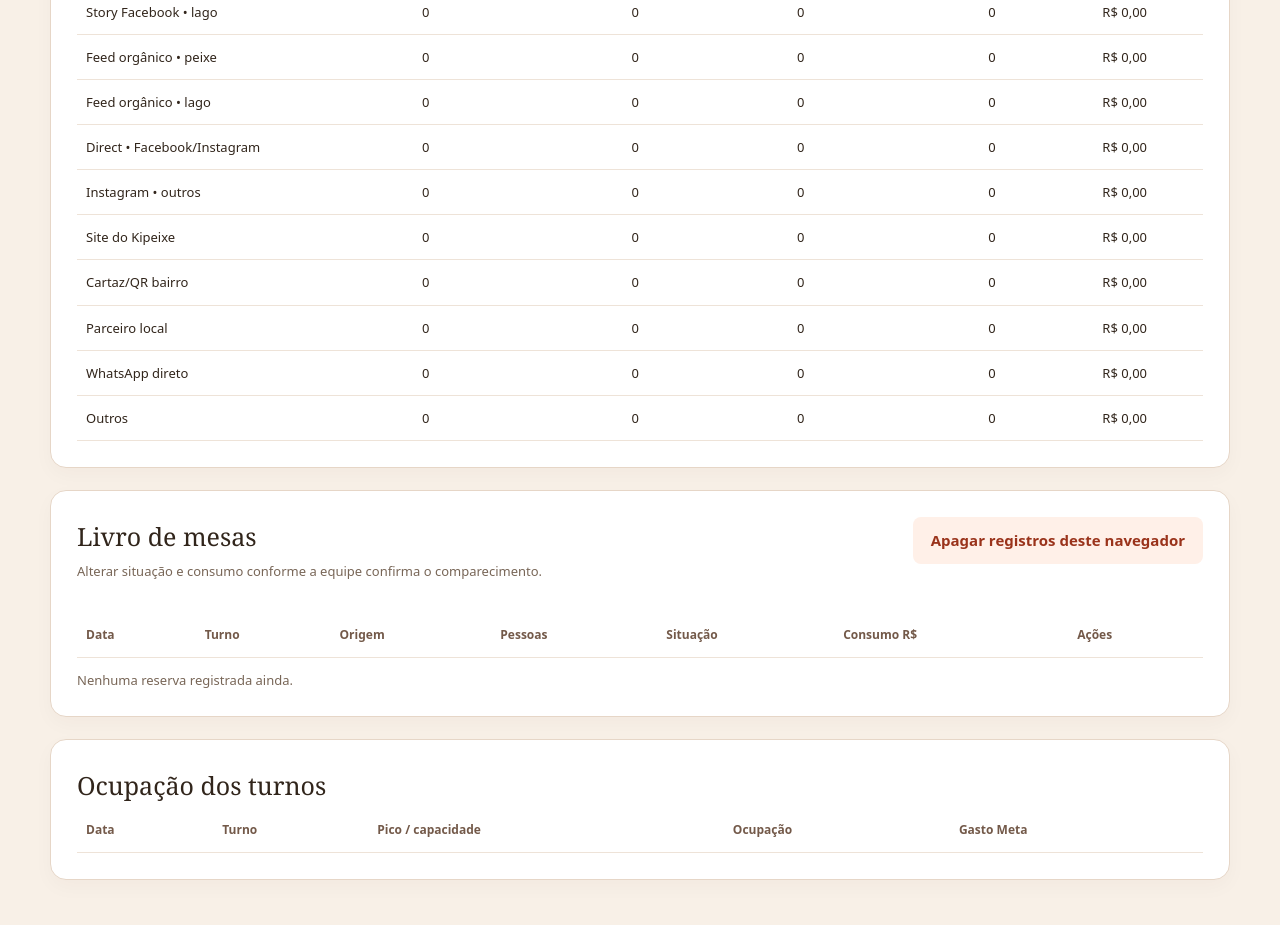
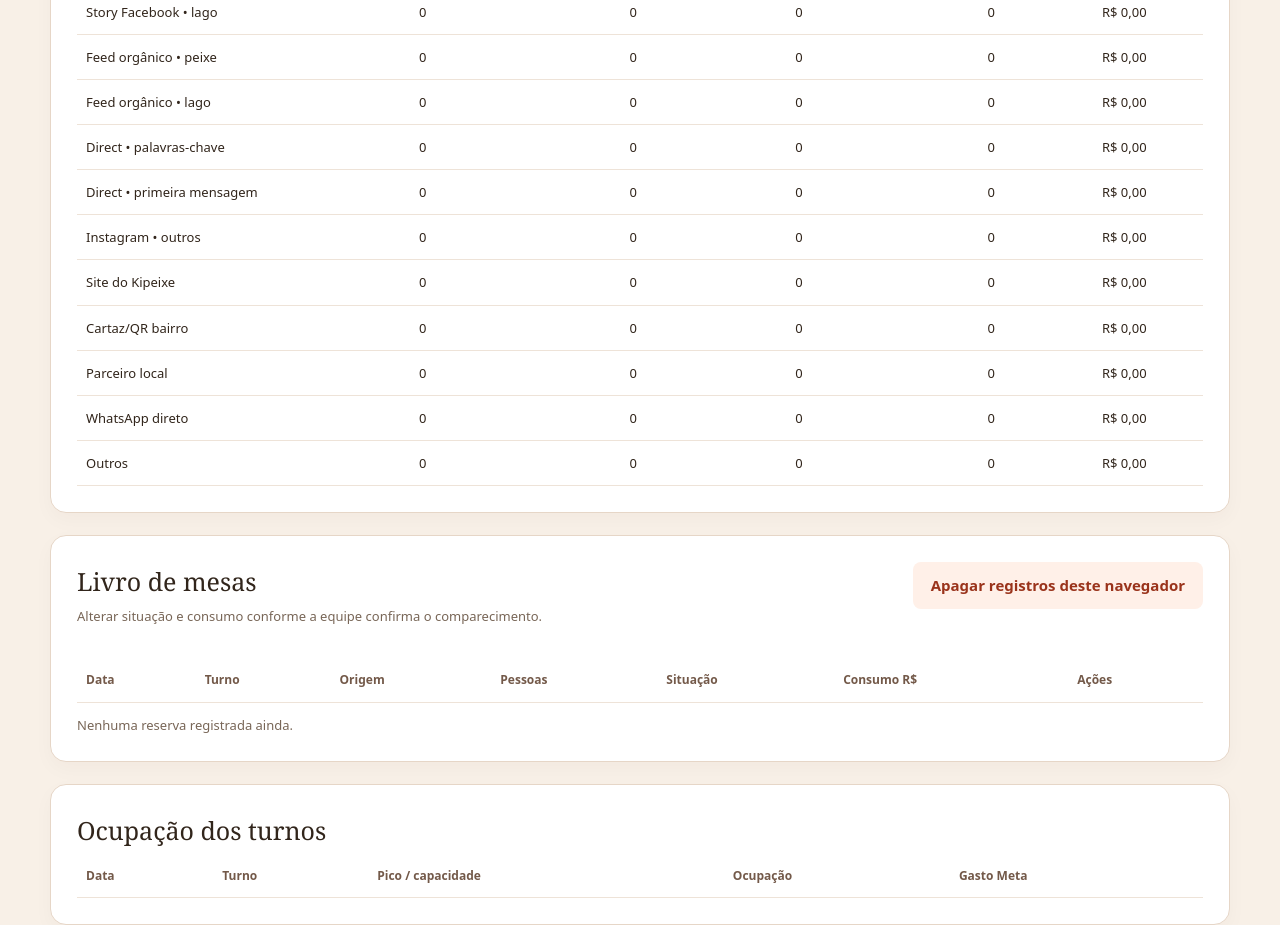
Before and after one commit to Fahremback/kipeixe-site, a plain HTML site: page placar-presencial.html in a window 1280 px wide. Shown: the part 1780-2705 px from the top of the page. Drawn offline with Linux system fonts and the light colour scheme.

Commit message:
feat(marketing): track instant reply reservation inquiries

```diff
--- a/placar-data.mjs
+++ b/placar-data.mjs
@@ -1,7 +1,7 @@
 export const DATE_START = '2026-11-13';
 export const DATE_END = '2026-11-22';
 export const SHIFTS = Object.freeze(['almoco', 'jantar']);
-export const SOURCES = Object.freeze(['META_PEIXE', 'META_LAGO', 'META_VIDEO_REAL', 'META_VIDEO_PEIXE', 'META_VIDEO_AMBIENTE', 'META', 'IG_REEL_PEIXE', 'IG_REEL_AMBIENTE', 'FB_STORY_PEIXE', 'FB_STORY_LAGO', 'IG_FEED_PEIXE', 'IG_FEED_LAGO', 'SOCIAL_DIRECT', 'INSTAGRAM', 'SITE', 'BAIRRO', 'PARCEIRO', 'WHATSAPP', 'OUTROS']);
+export const SOURCES = Object.freeze(['META_PEIXE', 'META_LAGO', 'META_VIDEO_REAL', 'META_VIDEO_PEIXE', 'META_VIDEO_AMBIENTE', 'META', 'IG_REEL_PEIXE', 'IG_REEL_AMBIENTE', 'FB_STORY_PEIXE', 'FB_STORY_LAGO', 'IG_FEED_PEIXE', 'IG_FEED_LAGO', 'SOCIAL_DIRECT', 'SOCIAL_INSTANTANEA', 'INSTAGRAM', 'SITE', 'BAIRRO', 'PARCEIRO', 'WHATSAPP', 'OUTROS']);
 export const STATUSES = Object.freeze(['CONSULTA', 'CONFIRMADA', 'COMPARECEU', 'FALTOU']);
 
 export function validSource(source) {
--- a/placar-presencial.html
+++ b/placar-presencial.html
@@ -7,7 +7,7 @@
   <meta name="theme-color" content="#2b2019">
   <title>Kipeixe | Placar presencial 13–22/11</title>
   <link rel="stylesheet" href="placar.css?v=20261113">
-  <script type="module" src="placar-ui.mjs?v=20261113-feed-posts"></script>
+  <script type="module" src="placar-ui.mjs?v=20261113-instant-reply"></script>
 </head>
 <body>
   <header class="top"><div><p class="eyebrow">Gestão local • 13–22 novembro 2026</p><h1>KIPEIXE <span>Placar presencial</span></h1></div><a href="visite.html">Ver página de reservas ↗</a></header>
@@ -29,7 +29,7 @@
         <div class="field-grid">
           <label>Data <input name="date" type="date" min="2026-11-13" max="2026-11-22" required></label>
           <label>Turno <select name="shift"><option value="almoco">Almoço</option><option value="jantar">Jantar</option></select></label>
-          <label>Origem <select name="source"><option value="META_PEIXE">Meta • anúncio peixe</option><option value="META_LAGO">Meta • anúncio lago</option><option value="META_VIDEO_REAL">Meta • vídeo real</option><option value="META_VIDEO_PEIXE">Meta • Reel pago peixe</option><option value="META_VIDEO_AMBIENTE">Meta • Reel pago lago</option><option value="META">Meta • outros</option><option value="IG_REEL_PEIXE">Reel orgânico • peixe</option><option value="IG_REEL_AMBIENTE">Reel orgânico • lago</option><option value="FB_STORY_PEIXE">Story Facebook • peixe</option><option value="FB_STORY_LAGO">Story Facebook • lago</option><option value="IG_FEED_PEIXE">Feed orgânico • peixe</option><option value="IG_FEED_LAGO">Feed orgânico • lago</option><option value="SOCIAL_DIRECT">Direct • Facebook/Instagram</option><option value="INSTAGRAM">Instagram • outros</option><option value="SITE">Site do Kipeixe</option><option value="BAIRRO">Cartaz/QR bairro</option><option value="PARCEIRO">Parceiro local</option><option value="WHATSAPP">WhatsApp direto</option><option value="OUTROS">Outros</option></select></label>
+          <label>Origem <select name="source"><option value="META_PEIXE">Meta • anúncio peixe</option><option value="META_LAGO">Meta • anúncio lago</option><option value="META_VIDEO_REAL">Meta • vídeo real</option><option value="META_VIDEO_PEIXE">Meta • Reel pago peixe</option><option value="META_VIDEO_AMBIENTE">Meta • Reel pago lago</option><option value="META">Meta • outros</option><option value="IG_REEL_PEIXE">Reel orgânico • peixe</option><option value="IG_REEL_AMBIENTE">Reel orgânico • lago</option><option value="FB_STORY_PEIXE">Story Facebook • peixe</option><option value="FB_STORY_LAGO">Story Facebook • lago</option><option value="IG_FEED_PEIXE">Feed orgânico • peixe</option><option value="IG_FEED_LAGO">Feed orgânico • lago</option><option value="SOCIAL_DIRECT">Direct • palavras-chave</option><option value="SOCIAL_INSTANTANEA">Direct • primeira mensagem</option><option value="INSTAGRAM">Instagram • outros</option><option value="SITE">Site do Kipeixe</option><option value="BAIRRO">Cartaz/QR bairro</option><option value="PARCEIRO">Parceiro local</option><option value="WHATSAPP">WhatsApp direto</option><option value="OUTROS">Outros</option></select></label>
           <label>Se for parceiro: código da indicação <input name="partnerCode" type="text" maxlength="32" placeholder="Ex.: PARCEIRO_RHINO" autocomplete="off"></label>
           <label>Pessoas <input name="partySize" type="number" min="1" max="20" step="1" value="2" required></label>
           <label>Situação <select name="status"><option value="CONSULTA">Consulta recebida</option><option value="CONFIRMADA" selected>Confirmada</option><option value="COMPARECEU">Compareceu</option><option value="FALTOU">Não compareceu</option></select></label>
--- a/placar-ui.mjs
+++ b/placar-ui.mjs
@@ -1,7 +1,7 @@
-import {SOURCES,STATUSES,validateReservation,validateShift,summarize,exportCSV,DATE_START,DATE_END} from './placar-data.mjs?v=20261113-feed-posts';
+import {SOURCES,STATUSES,validateReservation,validateShift,summarize,exportCSV,DATE_START,DATE_END} from './placar-data.mjs?v=20261113-instant-reply';
 
 const KEY='kipeixe.placar-presencial.2026-11.v1';
-const sourceNames={META_PEIXE:'Meta • anúncio peixe',META_LAGO:'Meta • anúncio lago',META_VIDEO_REAL:'Meta • vídeo real',META_VIDEO_PEIXE:'Meta • Reel pago peixe',META_VIDEO_AMBIENTE:'Meta • Reel pago lago',META:'Meta • outros',IG_REEL_PEIXE:'Reel orgânico • peixe',IG_REEL_AMBIENTE:'Reel orgânico • lago',FB_STORY_PEIXE:'Story Facebook • peixe',FB_STORY_LAGO:'Story Facebook • lago',IG_FEED_PEIXE:'Feed orgânico • peixe',IG_FEED_LAGO:'Feed orgânico • lago',SOCIAL_DIRECT:'Direct • Facebook/Instagram',INSTAGRAM:'Instagram • outros',SITE:'Site do Kipeixe',BAIRRO:'Cartaz/QR bairro',PARCEIRO:'Parceiro local',WHATSAPP:'WhatsApp direto',OUTROS:'Outros'};
+const sourceNames={META_PEIXE:'Meta • anúncio peixe',META_LAGO:'Meta • anúncio lago',META_VIDEO_REAL:'Meta • vídeo real',META_VIDEO_PEIXE:'Meta • Reel pago peixe',META_VIDEO_AMBIENTE:'Meta • Reel pago lago',META:'Meta • outros',IG_REEL_PEIXE:'Reel orgânico • peixe',IG_REEL_AMBIENTE:'Reel orgânico • lago',FB_STORY_PEIXE:'Story Facebook • peixe',FB_STORY_LAGO:'Story Facebook • lago',IG_FEED_PEIXE:'Feed orgânico • peixe',IG_FEED_LAGO:'Feed orgânico • lago',SOCIAL_DIRECT:'Direct • palavras-chave',SOCIAL_INSTANTANEA:'Direct • primeira mensagem',INSTAGRAM:'Instagram • outros',SITE:'Site do Kipeixe',BAIRRO:'Cartaz/QR bairro',PARCEIRO:'Parceiro local',WHATSAPP:'WhatsApp direto',OUTROS:'Outros'};
 const sourceLabel=(source)=>sourceNames[source]??(source.startsWith('PARCEIRO_')?'Parceiro • '+source.slice(9):source);
 const statusNames={CONSULTA:'Consulta',CONFIRMADA:'Confirmada',COMPARECEU:'Compareceu',FALTOU:'Não compareceu'};
 
```
Also changed, not shown: tests/placar-presencial.test.mjs (+16 -0 lines).
